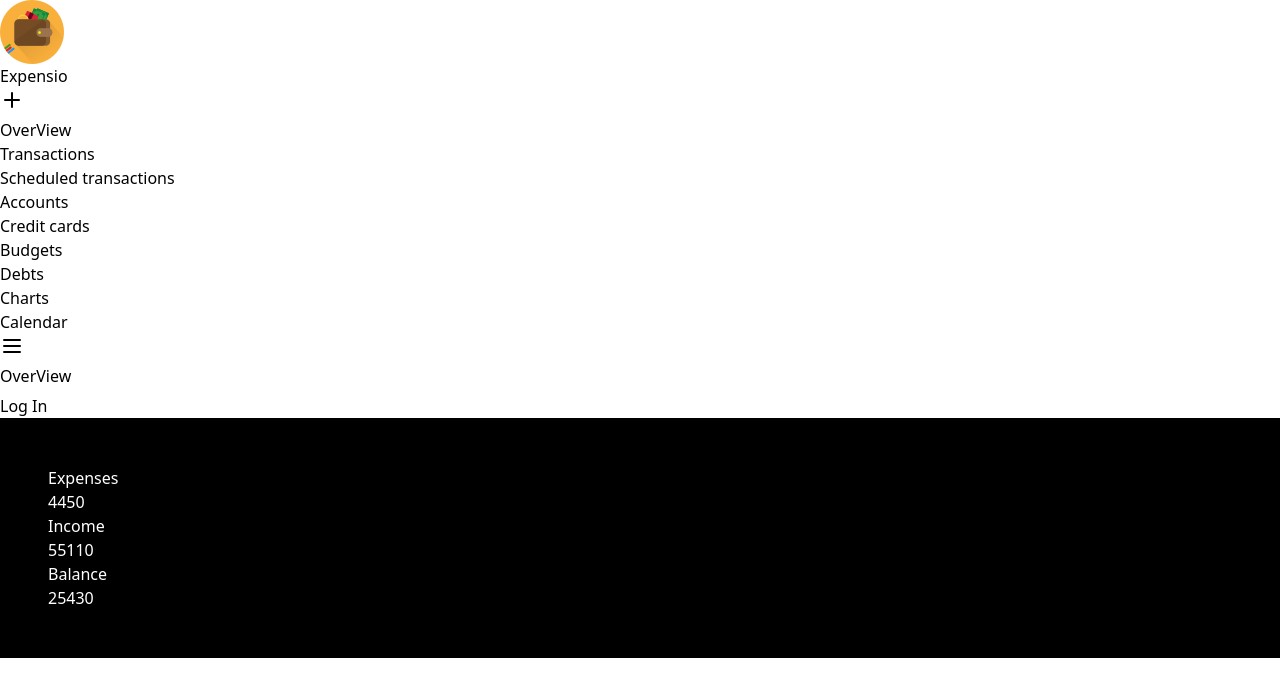
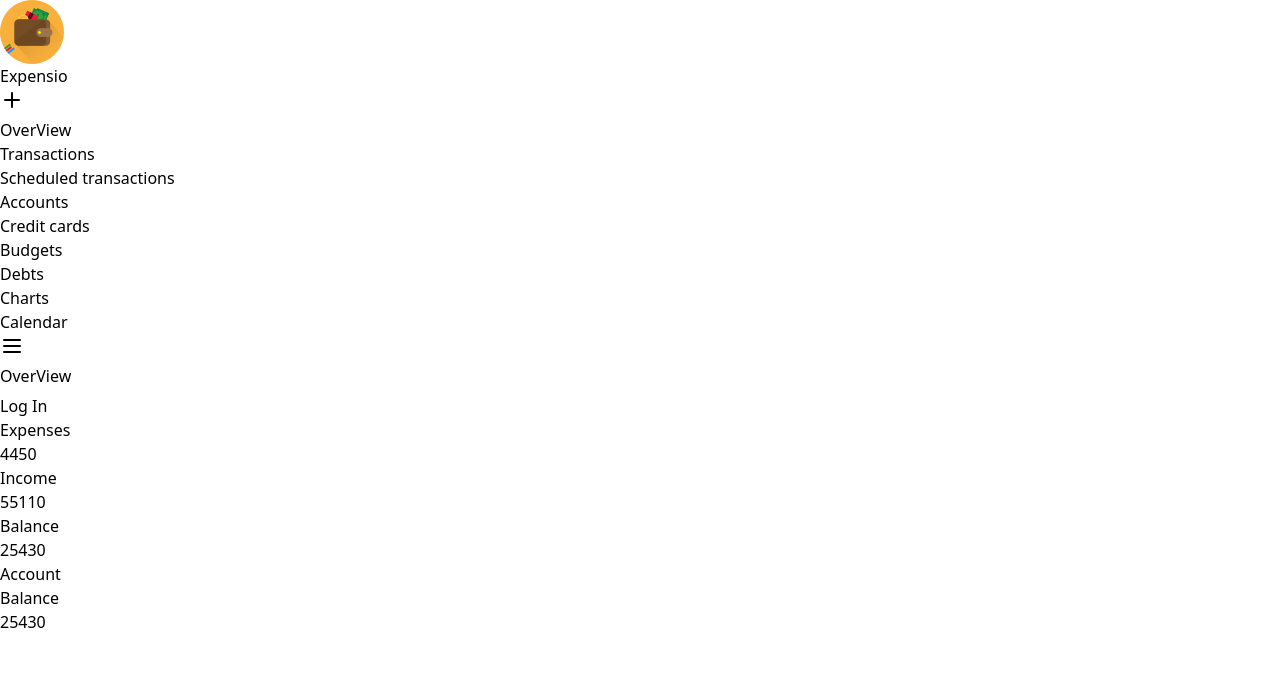
Before and after one commit to prashantjinwal/Money_Tracker, a React (Vite) app in the folder frontEnd/: page / in a window 1280 px wide. Shown: the top 696 px of the page. Built offline with nearby package versions, Linux system fonts and the light colour scheme.

Commit message:
Add commit

```diff
--- /dev/null
+++ b/frontEnd/src/Components/dynamic/AccountStack.jsx
@@ -0,0 +1,13 @@
+export default function AccountStack(){
+    return (
+        <div className="bg-[#323031] w-2/3 py-5 px-6">
+            <p>Account</p>
+
+            <div>
+                <p></p>
+            </div>
+
+
+        </div>
+    );
+}
--- a/frontEnd/src/Components/dynamic/Stack.jsx
+++ b/frontEnd/src/Components/dynamic/Stack.jsx
@@ -16,5 +16,7 @@ export default function Stack ({StackHeaderName, StackValue}){
             <p className="text-xl ">{StackHeaderName}</p>
             <p className={valueClass}>{StackValue}</p>
         </div>
+
+
     )
 }
--- a/frontEnd/src/Pages/OverView.jsx
+++ b/frontEnd/src/Pages/OverView.jsx
@@ -1,6 +1,7 @@
 import {useEffect, useState} from "react"
 import axios from "axios"
 import Stack from "../Components/dynamic/Stack"
+import AccountStack from "../Components/dynamic/AccountStack"
 
 const OverView = function  (){
 
@@ -14,7 +15,7 @@ const OverView = function  (){
 //     })
 
     return (
-        <div id="screen">
+        <div  className="bg-black w-full h-full text-white md:p-[3em]  p-[1.5em]">
             {/* <h2>OverView</h2>
             <h2>TEST : {test.length}</h2>
             <p>
@@ -32,6 +33,10 @@ const OverView = function  (){
             <Stack StackHeaderName={"Income"} StackValue={55110} />
             <Stack StackHeaderName={"Balance"} StackValue={25430} />
         </div>
+        <div className="mt-[2em] flex flex-wrap gap-5 md:flex-nowrap  ">
+            <AccountStack/>
+            <Stack StackHeaderName={"Balance"} StackValue={25430}/>
+        </div>
 
 
         </div>
```
Also changed, not shown: frontEnd/src/index.css (line endings or trailing spaces).
